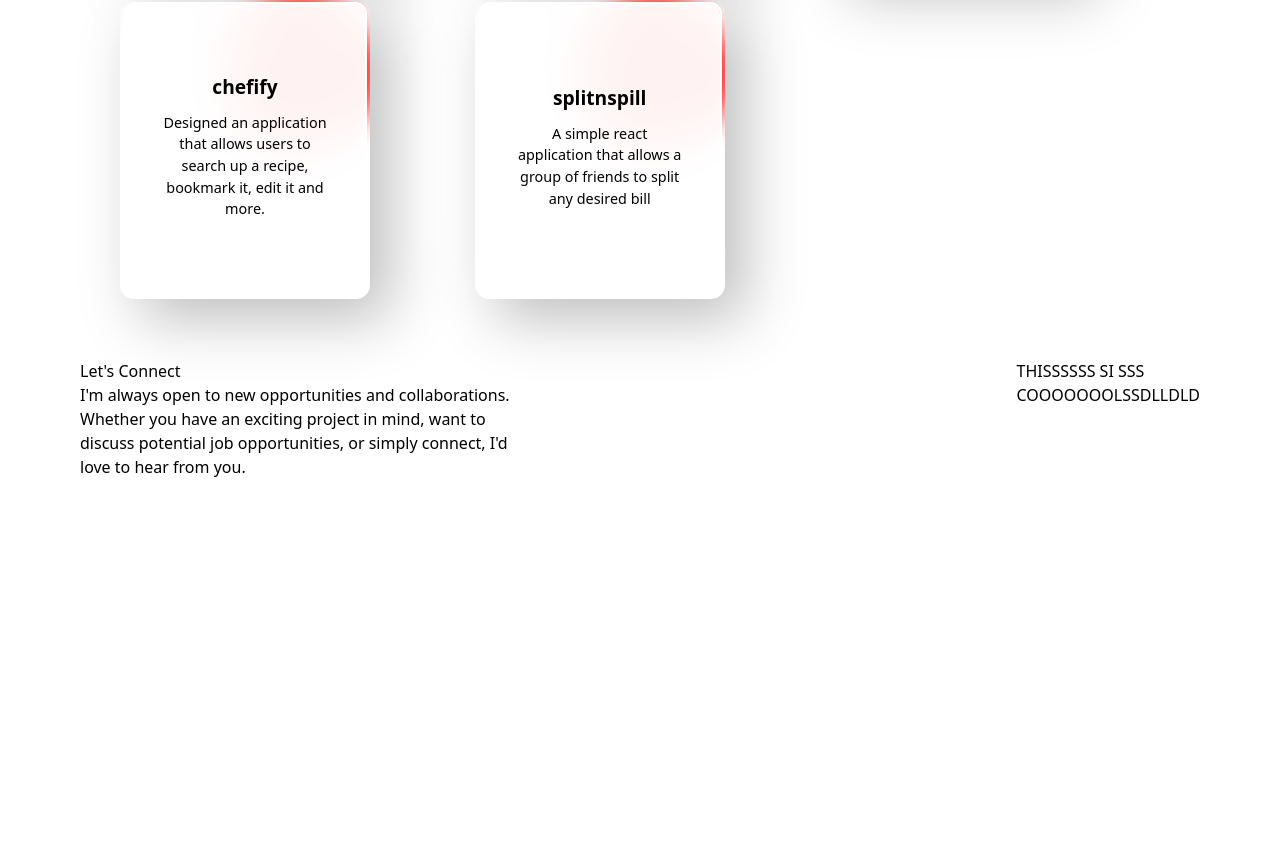
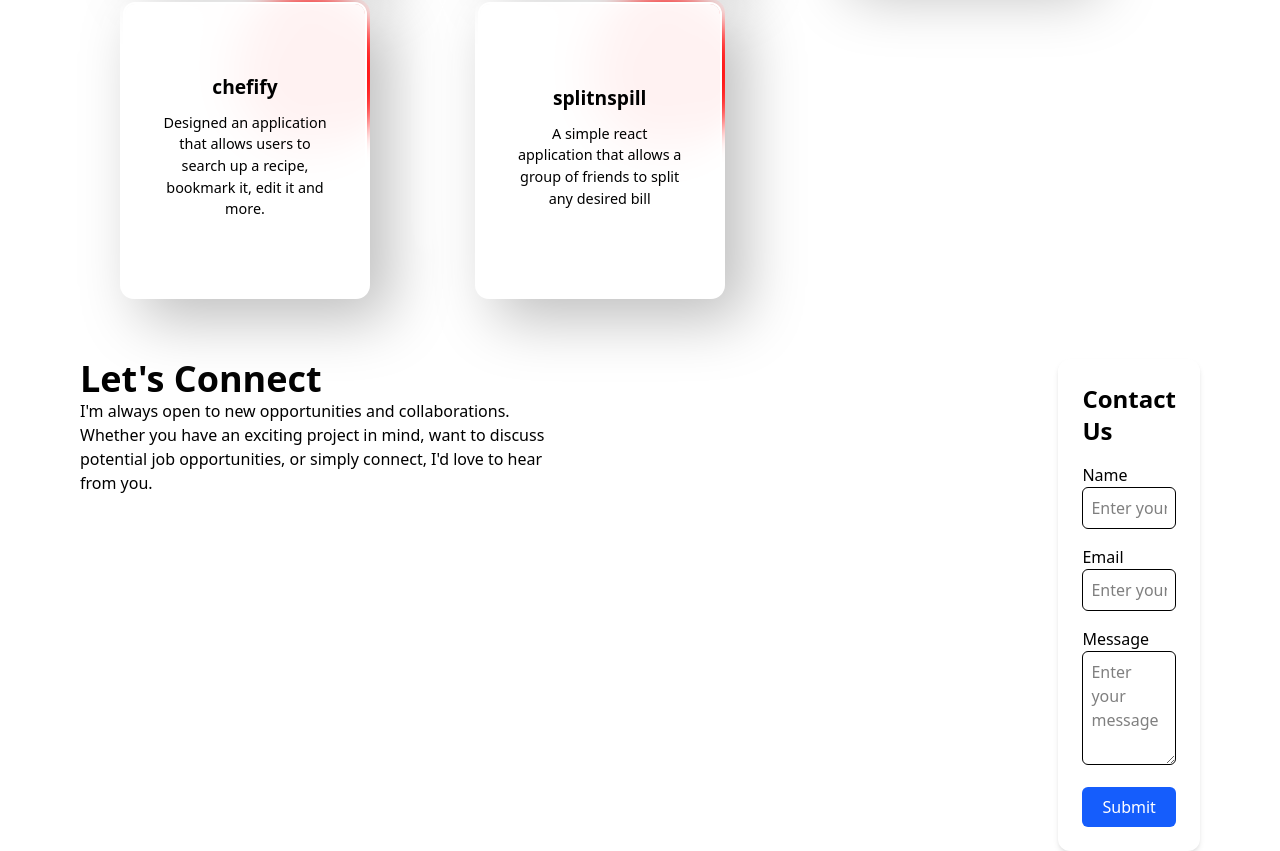
Before and after one commit to Manan565/manan565.github.io, a React (Vite) app: page / in a window 1280 px wide. Shown: the part 1271-2122 px from the top of the page. Before the commit the page ends 1750 px from the top, so only its background shows below. Built offline with nearby package versions, Linux system fonts and the light colour scheme.

Commit message:
added form

```diff
--- a/src/components/Contact.jsx
+++ b/src/components/Contact.jsx
@@ -1,8 +1,44 @@
+import { useState } from "react";
 const Contact = () => {
+  const [formData, setFormData] = useState({
+    name: "",
+    email: "",
+    message: "",
+  });
+  const [errors, setErrors] = useState({});
+
+  const [submitted, setSubmitted] = useState(false);
+
+  const validate = () => {
+    let tempErrors = {};
+    if (!formData.name) tempErrors.name = "Name is required";
+    if (!formData.email) {
+      tempErrors.email = "Email is required";
+    } else if (!/^[^\s@]+@[^\s@]+\.[^\s@]+$/.test(formData.email)) {
+      tempErrors.email = "Invalid email format";
+    }
+    if (!formData.message) tempErrors.message = "Message is required";
+
+    setErrors(tempErrors);
+    return Object.keys(tempErrors).length === 0;
+  };
+
+  const handleChange = (e) => {
+    setFormData({ ...formData, [e.target.name]: e.target.value });
+  };
+
+  const handleSubmit = (e) => {
+    e.preventDefault();
+    if (validate()) {
+      console.log("Form Data:", formData);
+      setSubmitted(true);
+    }
+  };
+
   return (
     <div className="contact">
       <div>
-        <h1>Let's Connect</h1>
+        <h1 className="text-4xl font-bold">Let's Connect</h1>
         <p>
           I'm always open to new opportunities and collaborations. Whether you
           have an exciting project in mind, want to discuss potential job
@@ -10,8 +46,63 @@ const Contact = () => {
         </p>
       </div>
 
-      <div>
-        <p>THISSSSSS SI SSS COOOOOOOLSSDLLDLD</p>
+      <div className="max-w-md mx-auto bg-white p-6 rounded-xl shadow-md">
+        <h2 className="text-2xl font-bold mb-4">Contact Us</h2>
+        {submitted ? (
+          <p className="text-green-600">Thank you for your message!</p>
+        ) : (
+          <form onSubmit={handleSubmit} className="space-y-4">
+            <div>
+              <label className="block font-medium">Name</label>
+              <input
+                name="name"
+                value={formData.name}
+                onChange={handleChange}
+                className="w-full p-2 border rounded-md"
+                placeholder="Enter your name"
+              />
+              {errors.name && (
+                <p className="text-red-500 text-sm">{errors.name}</p>
+              )}
+            </div>
+
+            <div>
+              <label className="block font-medium">Email</label>
+              <input
+                name="email"
+                value={formData.email}
+                onChange={handleChange}
+                className="w-full p-2 border rounded-md"
+                placeholder="Enter your email"
+              />
+              {errors.email && (
+                <p className="text-red-500 text-sm">{errors.email}</p>
+              )}
+            </div>
+
+            <div>
+              <label className="block font-medium">Message</label>
+              <textarea
+                name="message"
+                value={formData.message}
+                onChange={handleChange}
+                className="w-full p-2 border rounded-md"
+                placeholder="Enter your message"
+                rows="4"
+              ></textarea>
+              {errors.message && (
+                <p className="text-red-500 text-sm">{errors.message}</p>
+              )}
+            </div>
+
+            <button
+              type="submit"
+              className="w-full bg-blue-600 text-white py-2 rounded-md"
+            >
+              Submit
+            </button>
+          </form>
+        )}
       </div>
     </div>
   );
```
